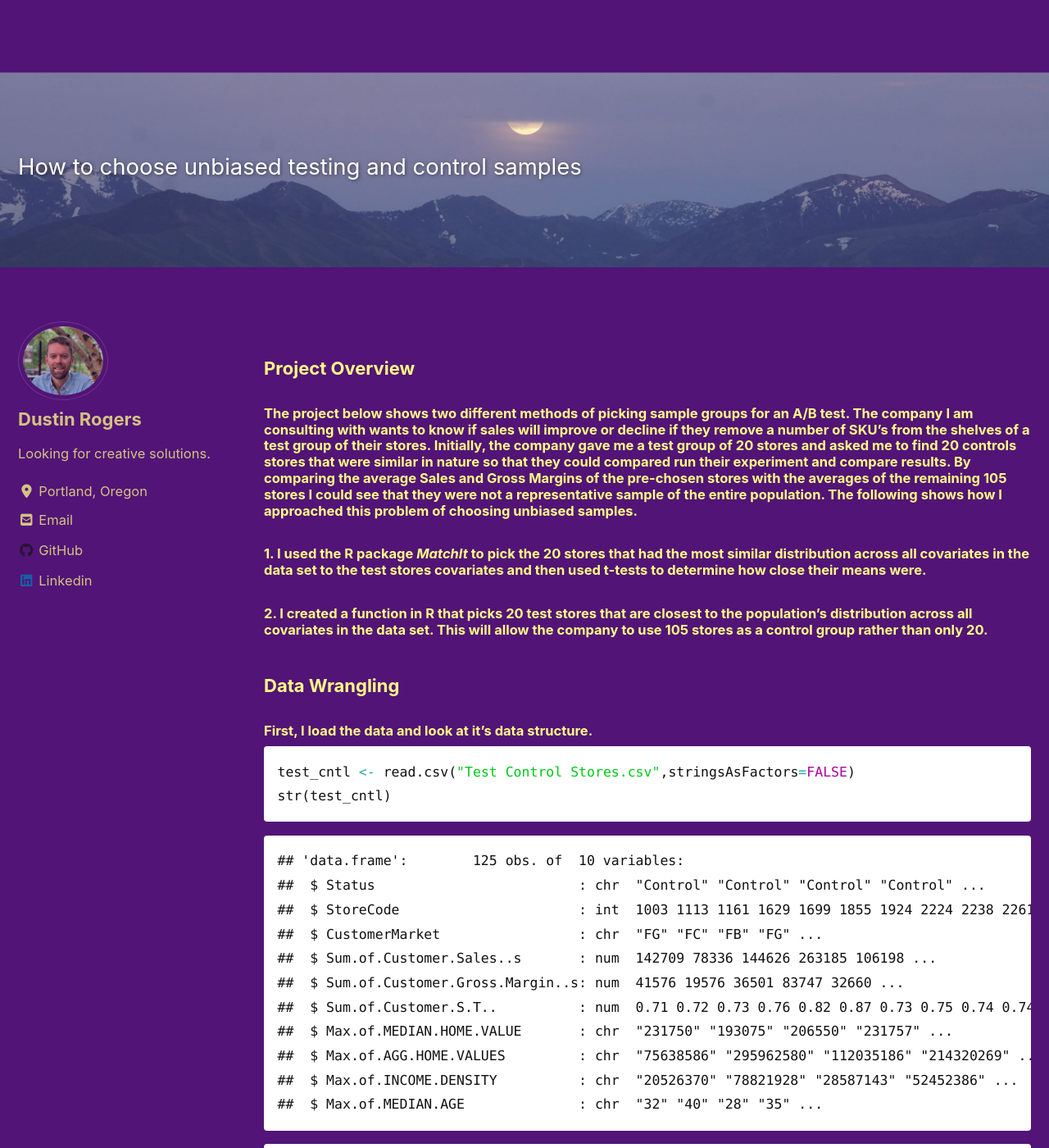
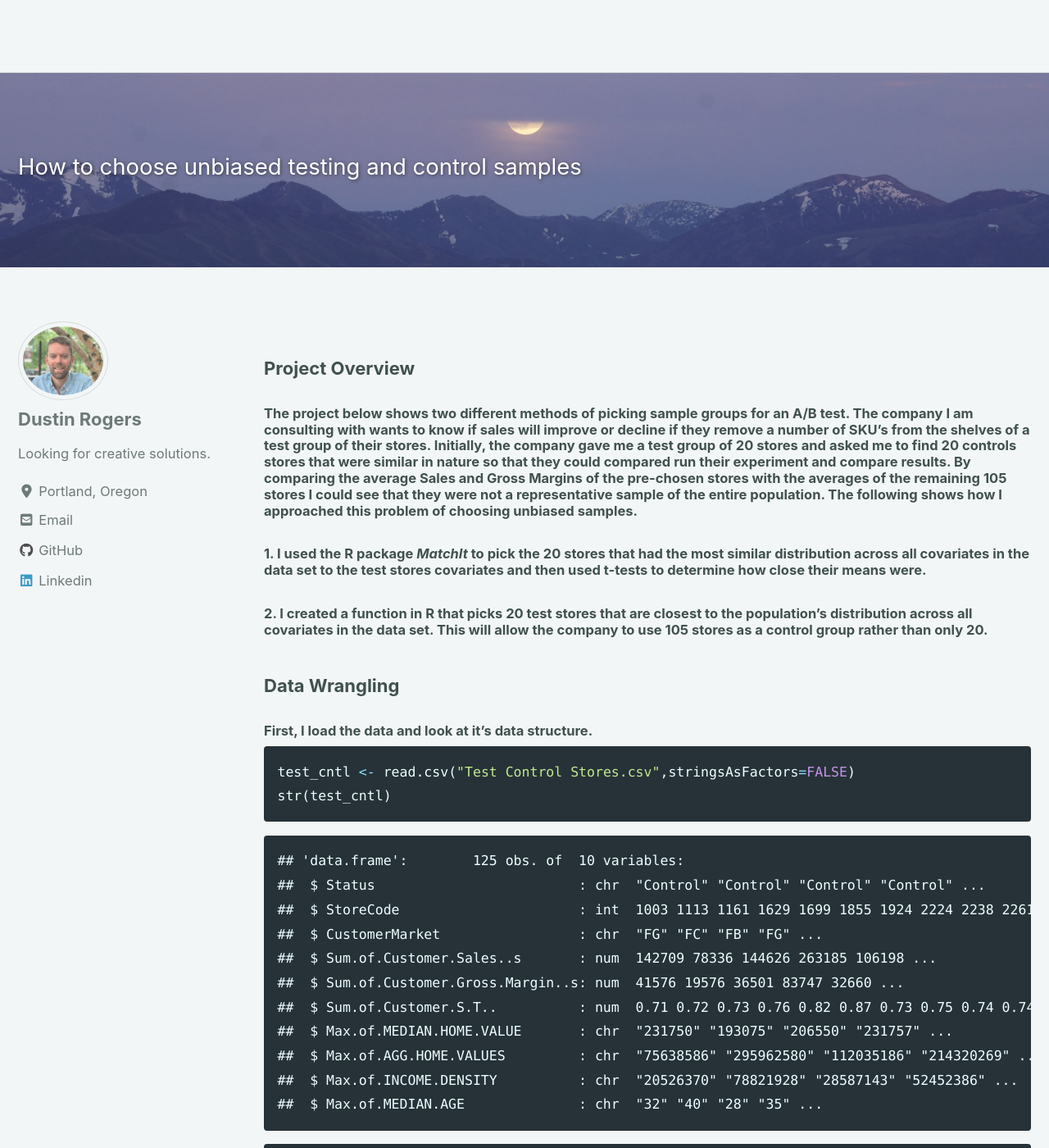
Before and after one commit to DustinRogers/Choosing-Test-Stores, a Jekyll site: the page built from index.md, in a window 1280 px wide and 1400 px high. Shown: the whole window at 82% size. Built offline with Jekyll 4.4.1, drawn with Linux system fonts in a browser that asks for light colours; cached includes are drawn as plain includes; nearby versions of some CDN libraries.

Commit message:
Update _config.yml

```diff
--- a/_config.yml
+++ b/_config.yml
@@ -1,10 +1,10 @@
-minimal_mistakes_skin    : "plum" # "air", "aqua", "contrast", "dark", "dirt", "neon", "mint", "plum", "sunrise"
+minimal_mistakes_skin    : "mint" # "air", "aqua", "contrast", "dark", "dirt", "neon", "mint", "plum", "sunrise"
 classes: wide
 
 
 # Site Settings
 locale                   : "en-US"
-title                    : "Dustin Rogers' Portfolio"
+title                    : "How to choose test and control samples"
 title_separator          : "-"
 subtitle                 : # site tagline that appears below site title in masthead
 name                     : "Dustin Rogers"
```
